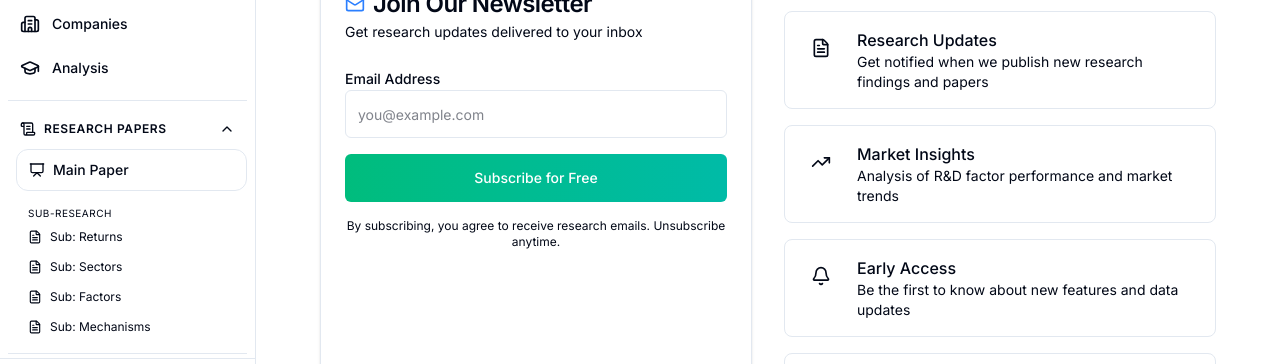
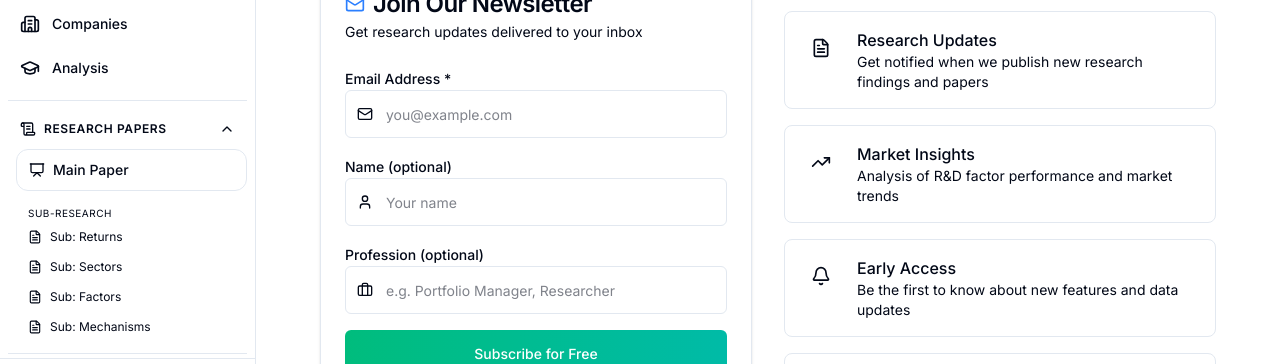
Before and after one commit to vastdreams/fse-rnd-alpha, a React (Vite) app in the folder frontend/: page /subscribe in a window 1280 px wide. Shown: the part 257-621 px from the top of the page. Built offline with nearby package versions, Linux system fonts and the light colour scheme; no server answers.

Commit message:
feat: add optional name and profession fields to subscription

```diff
--- a/frontend/src/components/SubscribePopup.tsx
+++ b/frontend/src/components/SubscribePopup.tsx
@@ -1,12 +1,15 @@
 /**
- * PATH: frontend/src/components/SubscribePopup.tsx
- * PURPOSE: Auto-subscribe popup that appears after 20 seconds of session time
- * ROLE IN ARCHITECTURE: User engagement and email collection
+ * Subscribe Popup
+ *
+ * Auto-subscribe popup that appears after 20 seconds of session time.
+ * Collects email with optional name and profession fields.
+ *
+ * Publication: https://research.finsoeasy.com
  */
 
 import { useEffect, useState } from "react"
 import { useLocation } from "react-router-dom"
-import { X, Mail } from "lucide-react"
+import { X, Mail, User, Briefcase } from "lucide-react"
 import { Button } from "@/components/ui/button"
 import { Input } from "@/components/ui/input"
 import { Card, CardContent, CardDescription, CardHeader, CardTitle } from "@/components/ui/card"
@@ -17,6 +20,8 @@ const COOLDOWN_DAYS = 7
 export function SubscribePopup() {
   const [isOpen, setIsOpen] = useState(false)
   const [email, setEmail] = useState("")
+  const [name, setName] = useState("")
+  const [profession, setProfession] = useState("")
   const [message, setMessage] = useState("")
   const [isSubmitting, setIsSubmitting] = useState(false)
   const location = useLocation()
@@ -64,13 +69,20 @@ export function SubscribePopup() {
       const response = await fetch("/api/subscribe", {
         method: "POST",
         headers: { "Content-Type": "application/json" },
-        body: JSON.stringify({ email, source: "rnd_alpha_popup" }),
+        body: JSON.stringify({
+          email,
+          source: "rnd_alpha_popup",
+          name: name || undefined,
+          profession: profession || undefined
+        }),
       })
       const data = await response.json()
 
       if (data.success) {
         setMessage("Thank you for subscribing!")
         setEmail("")
+        setName("")
+        setProfession("")
         localStorage.setItem("isSubscribed", "true")
         setTimeout(handleClose, 2000)
       } else {
@@ -97,7 +109,7 @@ export function SubscribePopup() {
         >
           <X className="h-4 w-4" />
         </Button>
-        <CardHeader className="text-center">
+        <CardHeader className="text-center pb-4">
           <Mail className="h-10 w-10 text-emerald-500 mx-auto mb-4" />
           <CardTitle className="text-2xl">Stay ahead with R&D Alpha insights</CardTitle>
           <CardDescription>
@@ -110,17 +122,50 @@ export function SubscribePopup() {
             <li>Rigorous point-in-time testing avoids survivorship bias.</li>
             <li>Implementable ETF structure for real-world investment.</li>
           </ul>
-          <form onSubmit={handleSubmit} className="flex gap-2">
+          <form onSubmit={handleSubmit} className="space-y-3">
+            {/* Email (required) */}
+            <div className="relative">
+              <Mail className="absolute left-3 top-1/2 -translate-y-1/2 h-4 w-4 text-muted-foreground" />
               <Input
                 type="email"
-              placeholder="Your email address"
+                placeholder="Your email address *"
                 value={email}
                 onChange={(e) => setEmail(e.target.value)}
                 required
-              className="flex-1"
+                className="pl-10"
               />
-            <Button type="submit" disabled={isSubmitting} className="bg-emerald-600 hover:bg-emerald-700">
-              {isSubmitting ? "..." : "Subscribe"}
+            </div>
+
+            {/* Name (optional) */}
+            <div className="relative">
+              <User className="absolute left-3 top-1/2 -translate-y-1/2 h-4 w-4 text-muted-foreground" />
+              <Input
+                type="text"
+                placeholder="Your name (optional)"
+                value={name}
+                onChange={(e) => setName(e.target.value)}
+                className="pl-10"
+              />
+            </div>
+
+            {/* Profession (optional) */}
+            <div className="relative">
+              <Briefcase className="absolute left-3 top-1/2 -translate-y-1/2 h-4 w-4 text-muted-foreground" />
+              <Input
+                type="text"
+                placeholder="Your profession (optional)"
+                value={profession}
+                onChange={(e) => setProfession(e.target.value)}
+                className="pl-10"
+              />
+            </div>
+
+            <Button
+              type="submit"
+              disabled={isSubmitting}
+              className="w-full bg-emerald-600 hover:bg-emerald-700"
+            >
+              {isSubmitting ? "Subscribing..." : "Subscribe"}
             </Button>
           </form>
           {message && (
--- a/frontend/src/pages/Admin.tsx
+++ b/frontend/src/pages/Admin.tsx
@@ -45,6 +45,8 @@ interface DashboardData {
 interface Subscriber {
   email: string
   source: string
+  name: string | null
+  profession: string | null
   subscribed_at: string
 }
 
@@ -755,6 +757,8 @@ export function Admin() {
                 <TableHeader>
                   <TableRow>
                     <TableHead>Email</TableHead>
+                    <TableHead>Name</TableHead>
+                    <TableHead>Profession</TableHead>
                     <TableHead>Source</TableHead>
                     <TableHead>Subscribed At</TableHead>
                   </TableRow>
@@ -763,6 +767,8 @@ export function Admin() {
                   {subscribersData.subscribers.map((sub, i) => (
                     <TableRow key={i}>
                       <TableCell className="font-medium">{sub.email}</TableCell>
+                      <TableCell className="text-muted-foreground">{sub.name || "-"}</TableCell>
+                      <TableCell className="text-muted-foreground">{sub.profession || "-"}</TableCell>
                       <TableCell>
                         <Badge variant="outline" className="capitalize">
                           {sub.source?.replace(/_/g, " ") || "website"}
--- a/frontend/src/pages/Subscribe.tsx
+++ b/frontend/src/pages/Subscribe.tsx
@@ -1,11 +1,21 @@
+/**
+ * Subscribe Page
+ *
+ * Full-page subscription form with optional name and profession fields.
+ *
+ * Publication: https://research.finsoeasy.com
+ */
+
 import { useState } from "react"
 import { Card, CardContent, CardDescription, CardHeader, CardTitle } from "@/components/ui/card"
 import { Button } from "@/components/ui/button"
 import { Input } from "@/components/ui/input"
-import { Mail, Check, Bell, FileText, TrendingUp, Shield } from "lucide-react"
+import { Mail, Check, Bell, FileText, TrendingUp, Shield, User, Briefcase } from "lucide-react"
 
 export function Subscribe() {
   const [email, setEmail] = useState("")
+  const [name, setName] = useState("")
+  const [profession, setProfession] = useState("")
   const [submitted, setSubmitted] = useState(false)
   const [loading, setLoading] = useState(false)
 
@@ -18,11 +28,17 @@ export function Subscribe() {
       const response = await fetch("/api/subscribe", {
         method: "POST",
         headers: { "Content-Type": "application/json" },
-        body: JSON.stringify({ email, source: "subscribe_page" }),
+        body: JSON.stringify({
+          email,
+          source: "subscribe_page",
+          name: name || undefined,
+          profession: profession || undefined
+        }),
       })
       const data = await response.json()
       if (data.success) {
         setSubmitted(true)
+        localStorage.setItem("isSubscribed", "true")
       }
     } catch (error) {
       console.error("Subscribe error:", error)
@@ -85,8 +101,11 @@ export function Subscribe() {
           </CardHeader>
           <CardContent>
             <form onSubmit={handleSubmit} className="space-y-4">
+              {/* Email (required) */}
               <div className="space-y-2">
-                <label htmlFor="email" className="text-sm font-medium">Email Address</label>
+                <label htmlFor="email" className="text-sm font-medium">Email Address *</label>
+                <div className="relative">
+                  <Mail className="absolute left-3 top-1/2 -translate-y-1/2 h-4 w-4 text-muted-foreground" />
                   <Input
                     id="email"
                     type="email"
@@ -94,9 +113,47 @@ export function Subscribe() {
                     value={email}
                     onChange={(e) => setEmail(e.target.value)}
                     required
-                  className="h-12"
+                    className="h-12 pl-10"
                   />
                 </div>
+              </div>
+
+              {/* Name (optional) */}
+              <div className="space-y-2">
+                <label htmlFor="name" className="text-sm font-medium">
+                  Name <span className="text-muted-foreground">(optional)</span>
+                </label>
+                <div className="relative">
+                  <User className="absolute left-3 top-1/2 -translate-y-1/2 h-4 w-4 text-muted-foreground" />
+                  <Input
+                    id="name"
+                    type="text"
+                    placeholder="Your name"
+                    value={name}
+                    onChange={(e) => setName(e.target.value)}
+                    className="h-12 pl-10"
+                  />
+                </div>
+              </div>
+
+              {/* Profession (optional) */}
+              <div className="space-y-2">
+                <label htmlFor="profession" className="text-sm font-medium">
+                  Profession <span className="text-muted-foreground">(optional)</span>
+                </label>
+                <div className="relative">
+                  <Briefcase className="absolute left-3 top-1/2 -translate-y-1/2 h-4 w-4 text-muted-foreground" />
+                  <Input
+                    id="profession"
+                    type="text"
+                    placeholder="e.g. Portfolio Manager, Researcher"
+                    value={profession}
+                    onChange={(e) => setProfession(e.target.value)}
+                    className="h-12 pl-10"
+                  />
+                </div>
+              </div>
+
               <Button
                 type="submit"
                 className="w-full h-12 bg-gradient-to-r from-emerald-500 to-teal-500 hover:from-emerald-600 hover:to-teal-600 text-white font-medium"
```
Also changed, not shown: 1 other file (tests, documents, lock files or other folders). Lines whose indentation alone changed are shown as unchanged.
